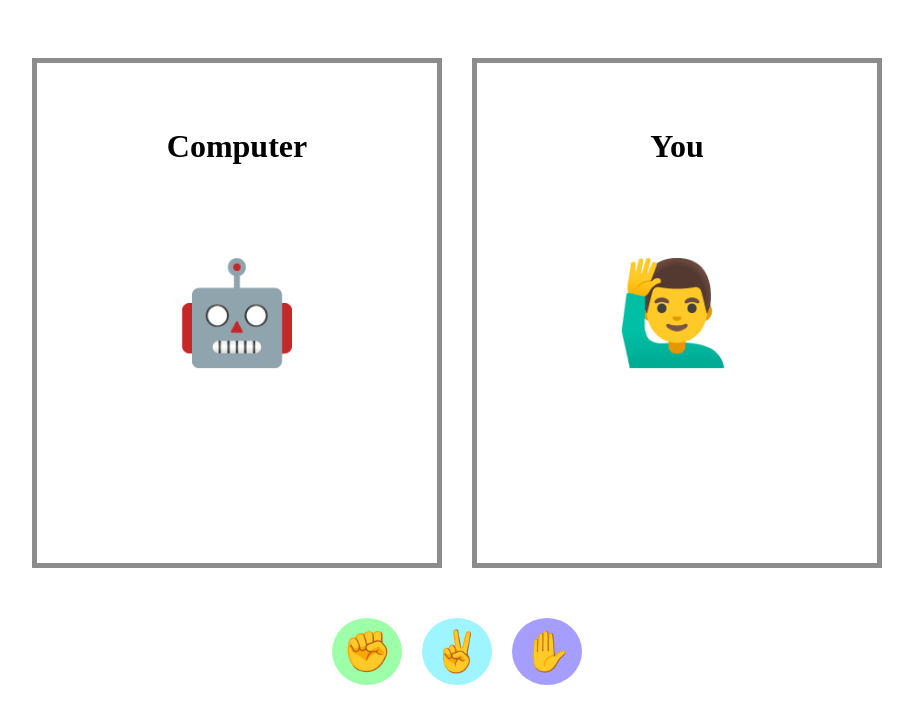
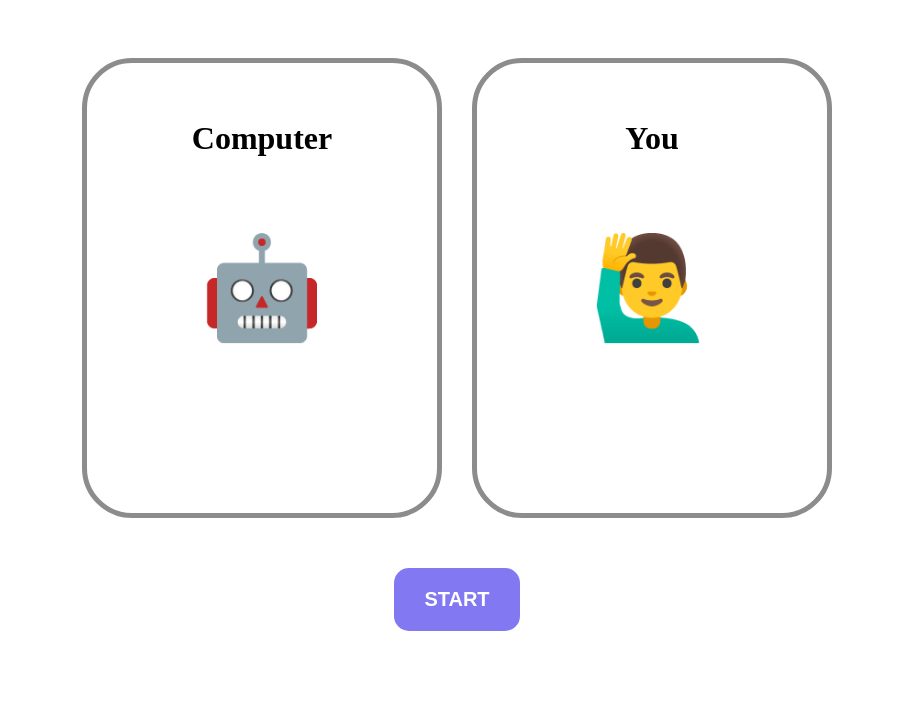
Before and after one commit to SoYoungLEE-me/React-rps, a React (Vite) app: page / in a window 1280 px wide. Shown: the top 724 px of the page, without its empty margins (183-1096 px from the left). Built offline with nearby package versions, Linux system fonts and the light colour scheme.

Commit message:
시작 버튼 추가, 아이콘 애니메이션 추가

```diff
--- a/src/App.css
+++ b/src/App.css
@@ -39,3 +39,23 @@
 .ButtonItem > button:nth-child(3) {
   background-color: #a69eff;
 }
+
+.StartItem {
+  display: flex;
+  justify-content: center;
+}
+
+.StartItem > button {
+  border: none;
+  border-radius: 15px;
+  padding: 20px 30px;
+  font-size: 20px;
+  font-weight: bolder;
+  background-color: #8278f2;
+  color: white;
+  transition: transform 0.2s, background-color 0.2s;
+}
+
+.StartItem > button:hover {
+  transform: scale(1.1);
+}
--- a/src/App.jsx
+++ b/src/App.jsx
@@ -22,19 +22,39 @@ function App() {
   const [ComputerSelect, setComputerSelect] = useState(null);
   const [userResult, setUserResult] = useState("");
   const [computerResult, setComputerResult] = useState("");
+  const [animationInterval, setAnimationInterval] = useState(null);
+
+  //스타트 버튼 추가
+  const [isStarted, setIsStarted] = useState(false);
+  const [isPlaying, setIsPlaying] = useState(false);
+  const [computerIcon, setComputerIcon] = useState("🤖");
 
   const play = (userChoice) => {
-    setUserSelect(choice[userChoice]);
+    if (animationInterval) {
+      clearInterval(animationInterval); // 이전 interval 제거
+      setAnimationInterval(null);
+    }
 
-    let computerChoice = randomChoice();
-    setComputerSelect(computerChoice);
+    const user = choice[userChoice];
+    const computer = randomChoice();
 
-    const userResult = judgement(choice[userChoice], computerChoice);
+    setUserSelect(user);
+    setComputerSelect(computer);
+    setComputerIcon(computer.icon);
+    setIsPlaying(false); // 컴퓨터 애니메이션 멈춤
+
+    const userResult = judgement(user, computer);
     setUserResult(userResult);
 
     const computerResult =
       userResult === "WIN" ? "LOSE" : userResult === "LOSE" ? "WIN" : "TIE";
     setComputerResult(computerResult);
+
+    setTimeout(() => {
+      setComputerSelect(null);
+      setIsPlaying(true);
+      startComputerAnimation();
+    }, 1000);
   };
 
   const randomChoice = () => {
@@ -56,6 +76,24 @@ function App() {
     }
   };
 
+  const startGame = () => {
+    setIsStarted(true);
+    setIsPlaying(true);
+    startComputerAnimation();
+  };
+
+  const startComputerAnimation = () => {
+    const icons = ["✊", "✋", "✌️"];
+    let index = 0;
+
+    const interval = setInterval(() => {
+      setComputerIcon(icons[index % 3]);
+      index++;
+    }, 120);
+
+    setAnimationInterval(interval);
+  };
+
   return (
     <div className="App">
       <div className="Box">
@@ -64,6 +102,7 @@ function App() {
           isLeft={true}
           result={computerResult}
           item={ComputerSelect}
+          forceIcon={isPlaying ? computerIcon : undefined}
         />
         <Box
           title={"You"}
@@ -72,11 +111,17 @@ function App() {
           item={userSelect}
         />
       </div>
-      <div className="ButtonItem">
-        <button onClick={() => play("rock")}>✊</button>
-        <button onClick={() => play("scissors")}>✌️</button>
-        <button onClick={() => play("paper")}>✋</button>
-      </div>
+      {!isStarted ? (
+        <div className="StartItem">
+          <button onClick={startGame}>START</button>
+        </div>
+      ) : (
+        <div className="ButtonItem">
+          <button onClick={() => play("rock")}>✊</button>
+          <button onClick={() => play("scissors")}>✌️</button>
+          <button onClick={() => play("paper")}>✋</button>
+        </div>
+      )}
     </div>
   );
 }
--- a/src/components/Box.css
+++ b/src/components/Box.css
@@ -1,7 +1,8 @@
 .BoxItem {
   border: 5px solid rgb(140, 140, 140);
-  width: 400px;
-  height: 500px;
+  border-radius: 50px;
+  width: 350px;
+  height: 450px;
 
   display: flex;
   flex-direction: column;
--- a/src/components/Box.jsx
+++ b/src/components/Box.jsx
@@ -1,8 +1,8 @@
 import React from "react";
 import "./Box.css";
 
-const Box = ({ title, isLeft, result, item }) => {
-  const icon = item?.icon || (isLeft ? "🤖" : "🙋‍♂️");
+const Box = ({ title, isLeft, result, item, forceIcon }) => {
+  const icon = forceIcon || item?.icon || (isLeft ? "🤖" : "🙋‍♂️");
   const isHandIcon = ["✊", "✌️", "✋"].includes(icon);
 
   return (
```
